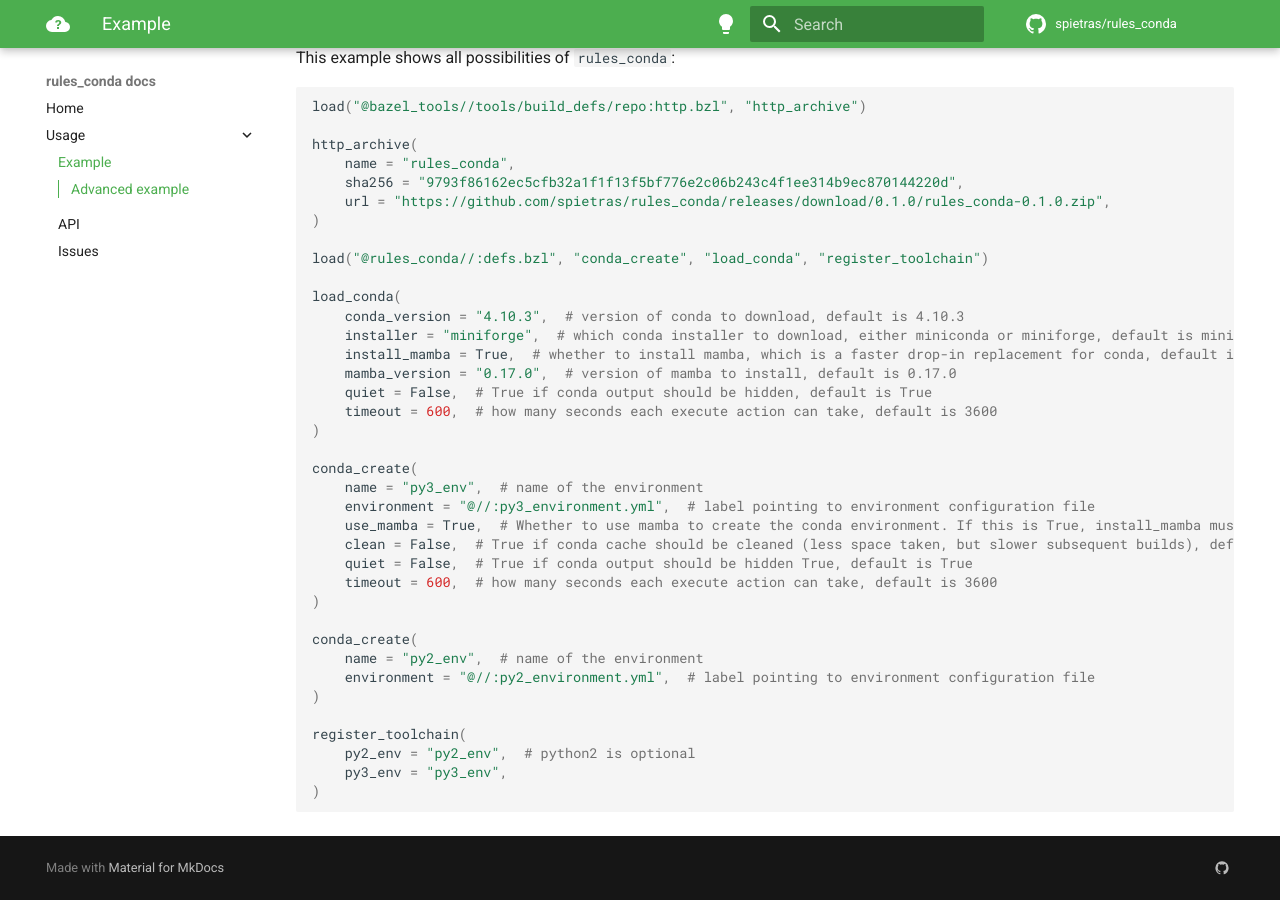
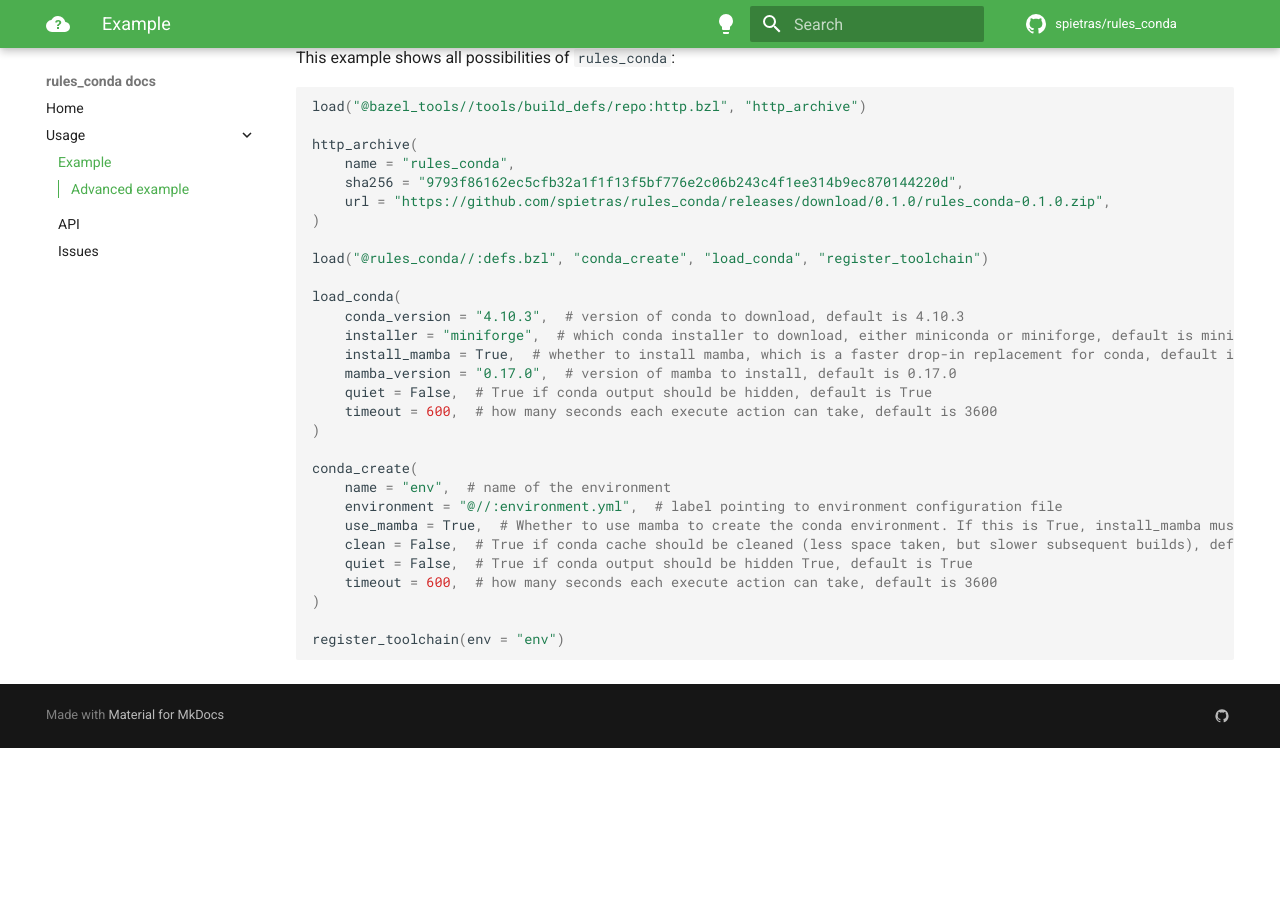
Before and after one commit to spietras/rules_conda, an MkDocs documentation site: the page built from docs/docs/usage/example.md, in a window 1280 px wide and 900 px high, scrolled down 1254 px. Built offline with MkDocs 1.6.1 and Material for MkDocs 9.7.7, drawn with Linux system fonts in a browser that asks for light colours; comment, search, counter and statistics services are not loaded; after the commit the page ends 2002 px from its top, so only the background shows below that; some of the changed text lies outside the part shown.

Commit message:
Dropped support for Python 2

````diff
--- a/docs/docs/usage/example.md
+++ b/docs/docs/usage/example.md
@@ -32,12 +32,12 @@ load("@rules_conda//:defs.bzl", "conda_create", "load_conda", "register_toolchai
 load_conda(quiet = False)
 
 conda_create(
-    name = "py3_env",
+    name = "env",
     environment = "@//:environment.yml",
     quiet = False,
 )
 
-register_toolchain(py3_env = "py3_env")
+register_toolchain(env = "env")
 ```
 
 This will download `conda`, create your environment and register it so that all Python targets can use it by default.
@@ -60,7 +60,7 @@ Also see [here](https://github.com/spietras/rules_conda/tree/main/example) for a
 
 This example shows all possibilities of `rules_conda`:
 
-```starlark
+```python
 load("@bazel_tools//tools/build_defs/repo:http.bzl", "http_archive")
 
 http_archive(
@@ -81,21 +81,13 @@ load_conda(
 )
 
 conda_create(
-    name = "py3_env",  # name of the environment
-    environment = "@//:py3_environment.yml",  # label pointing to environment configuration file
-    use_mamba = True,  # Whether to use mamba to create the conda environment. If this is True, install_mamba must also be True	False
+    name = "env",  # name of the environment
+    environment = "@//:environment.yml",  # label pointing to environment configuration file
+    use_mamba = True,  # Whether to use mamba to create the conda environment. If this is True, install_mamba must also be True
     clean = False,  # True if conda cache should be cleaned (less space taken, but slower subsequent builds), default is False
     quiet = False,  # True if conda output should be hidden	True, default is True
     timeout = 600,  # how many seconds each execute action can take, default is 3600
 )
 
-conda_create(
-    name = "py2_env",  # name of the environment
-    environment = "@//:py2_environment.yml",  # label pointing to environment configuration file
-)
-
-register_toolchain(
-    py2_env = "py2_env",  # python2 is optional
-    py3_env = "py3_env",
-)
+register_toolchain(env = "env")
 ```
````
Also changed, not shown: other parts of docs/docs/usage/example.md (+3 -3 lines), docs/docs/index.md (+2 -0 lines), docs/docs/usage/api.md (+1 -3 lines), README.md, 12 other files.
